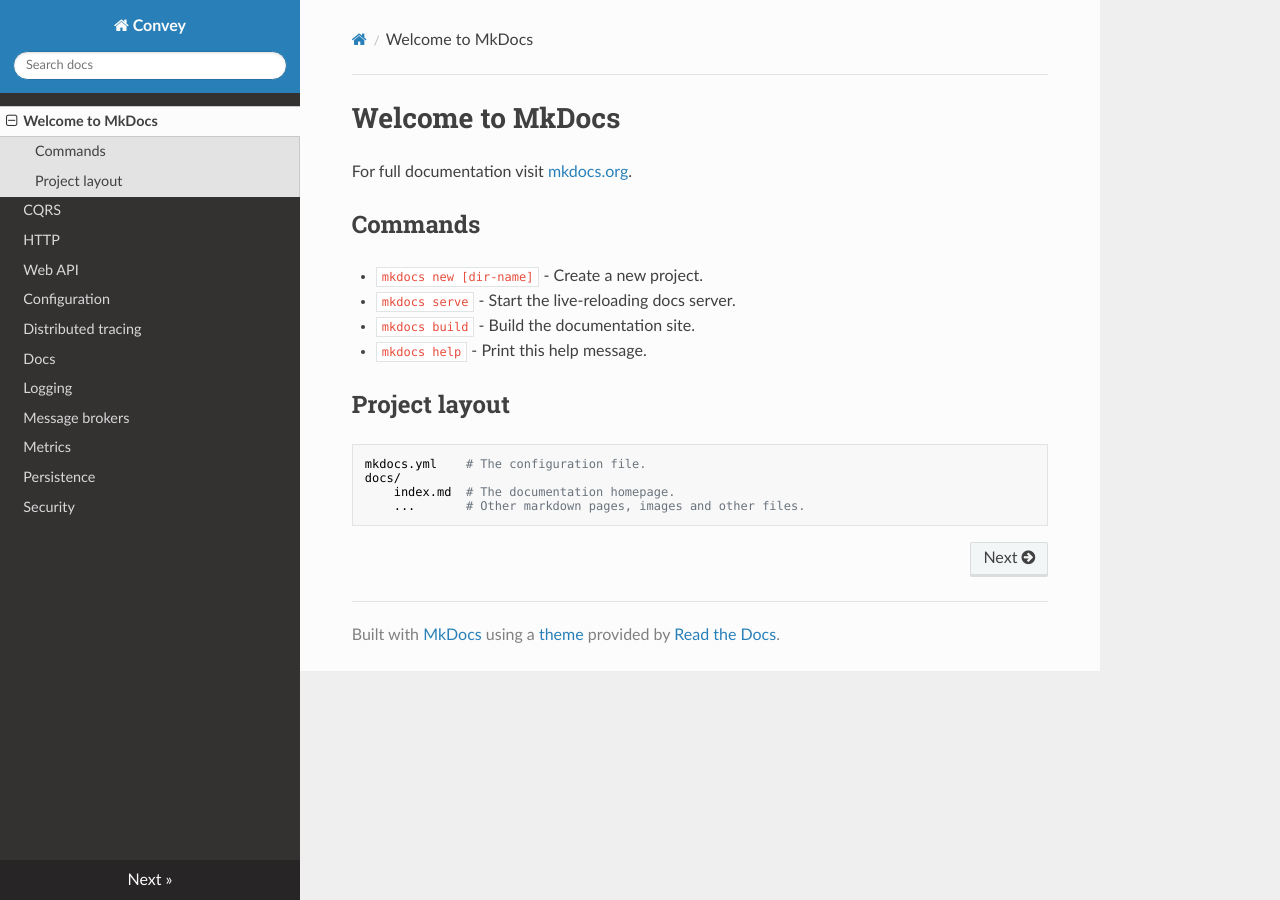
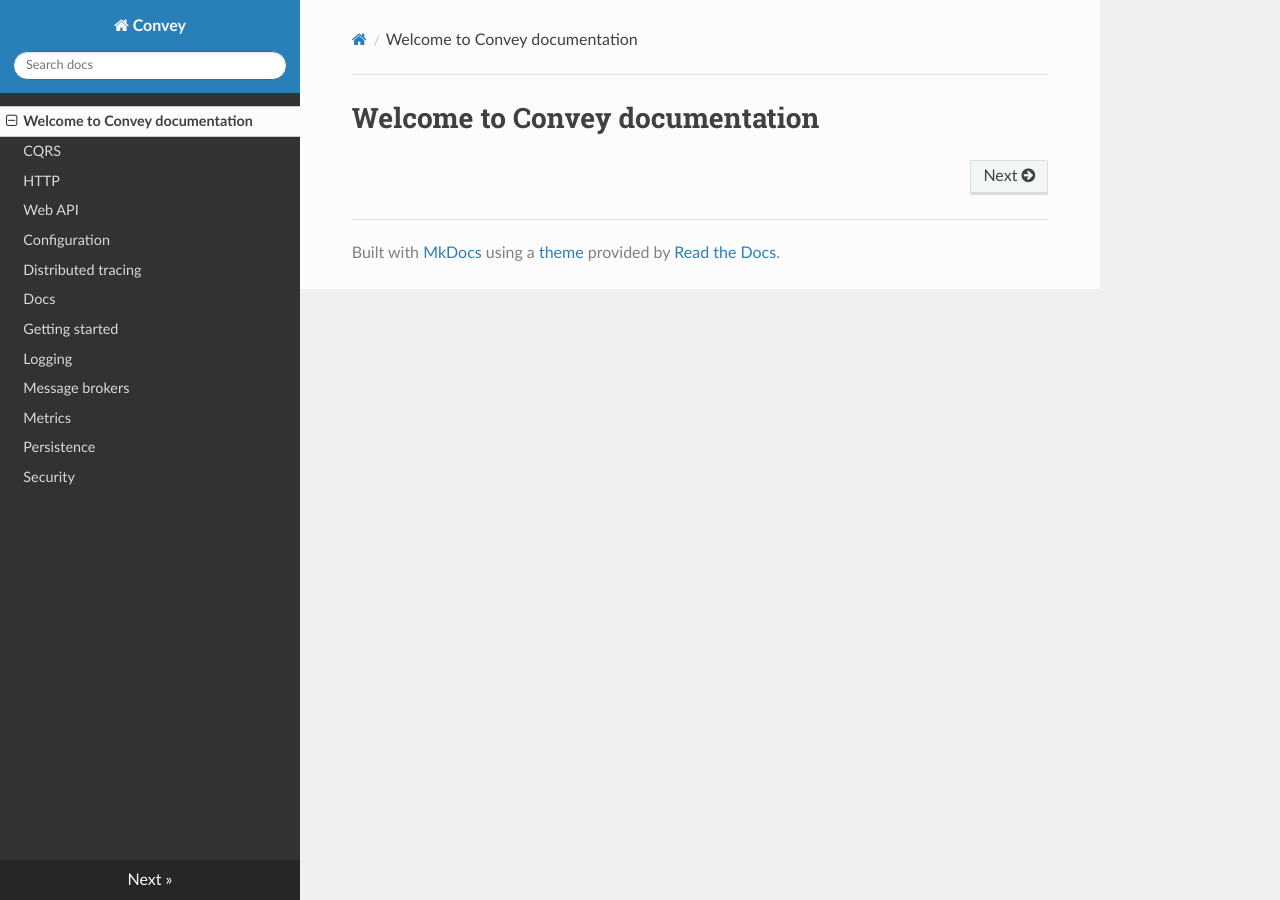
Before and after one commit to convey-stack/Convey.Docs, an MkDocs documentation site: the page built from docs/index.md, in a window 1280 px wide. Built offline with MkDocs 1.6.1, drawn with Linux system fonts in a browser that asks for light colours; nearby versions of some CDN libraries.

Commit message:
Added getting started

```diff
--- /dev/null
+++ b/docs/getting-started.md
@@ -0,0 +1 @@
+## Getting started
--- a/docs/index.md
+++ b/docs/index.md
@@ -1,17 +1 @@
-# Welcome to MkDocs
-
-For full documentation visit [mkdocs.org](https://mkdocs.org).
-
-## Commands
-
-* `mkdocs new [dir-name]` - Create a new project.
-* `mkdocs serve` - Start the live-reloading docs server.
-* `mkdocs build` - Build the documentation site.
-* `mkdocs help` - Print this help message.
-
-## Project layout
-
-    mkdocs.yml    # The configuration file.
-    docs/
-        index.md  # The documentation homepage.
-        ...       # Other markdown pages, images and other files.
+# Welcome to Convey documentation
```
